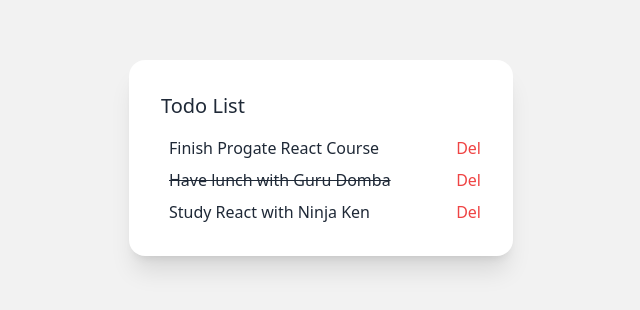
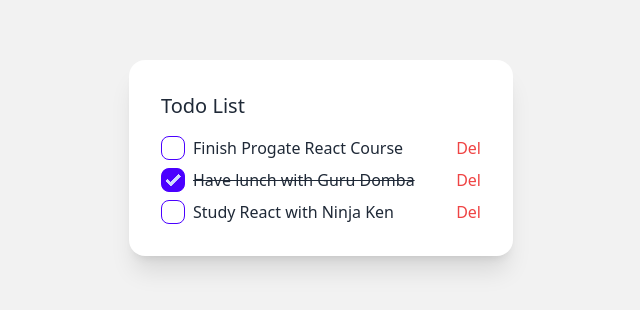
Before and after one commit to Luxspero/react-todo-apps, a React (Vite) app: page / in a window 1280 px wide. Shown: the part 242-552 px from the top of the page, without its empty margins (319-959 px from the left). Built offline with nearby package versions, Linux system fonts and the light colour scheme.

Commit message:
Develop toggle todo feature

```diff
--- a/package.json
+++ b/package.json
@@ -11,7 +11,8 @@
   },
   "dependencies": {
     "react": "^18.2.0",
-    "react-dom": "^18.2.0"
+    "react-dom": "^18.2.0",
+    "react-icons": "^5.2.1"
   },
   "devDependencies": {
     "@types/react": "^18.2.66",
--- a/src/App.jsx
+++ b/src/App.jsx
@@ -22,13 +22,21 @@ function App() {
     },
   ]);
 
+  const toggleCompleted = (todoId) => {
+    setTodos(
+      todos.map((todo) =>
+        todo.id === todoId ? { ...todo, completed: !todo.completed } : todo
+      )
+    );
+  };
+
   return (
     <>
       <div className="flex justify-center items-center min-h-screen bg-base-200">
         <div className="card w-96 bg-base-100 shadow-xl">
           <div className="card-body">
             <h2 className="items-center text-xl mb-2 ">Todo List</h2>
-            <Todos todos={todos} />
+            <Todos todos={todos} toggleCompleted={toggleCompleted} />
           </div>
         </div>
       </div>
--- a/src/components/TodoItem.jsx
+++ b/src/components/TodoItem.jsx
@@ -1,9 +1,15 @@
 import React from "react";
 
-const Todoitem = ({ todo }) => {
+const Todoitem = ({ todo, toggleCompleted }) => {
   return (
     <>
       <div className="flex justify-between items-center">
+        <input
+          type="checkbox"
+          checked={todo.completed}
+          onChange={() => toggleCompleted(todo.id)}
+          className="checkbox checkbox-primary"
+        />
         <p className={`ml-2 ${todo.completed ? "line-through" : ""}`}>
           {todo.title}
         </p>
--- a/src/components/Todos.jsx
+++ b/src/components/Todos.jsx
@@ -1,12 +1,18 @@
 import React from "react";
 import Todoitem from "./TodoItem";
 
-const Todos = ({ todos }) => {
+const Todos = ({ todos, toggleCompleted }) => {
   return (
     <div className="space-y-2">
       {/* Method Map untuk memanggil todo-item */}
       {todos.map((todo) => {
-        return <Todoitem key={todo.id} todo={todo} />;
+        return (
+          <Todoitem
+            key={todo.id}
+            todo={todo}
+            toggleCompleted={toggleCompleted}
+          />
+        );
       })}
     </div>
   );
```
Also changed, not shown: 1 other file (tests, documents, lock files or other folders).
